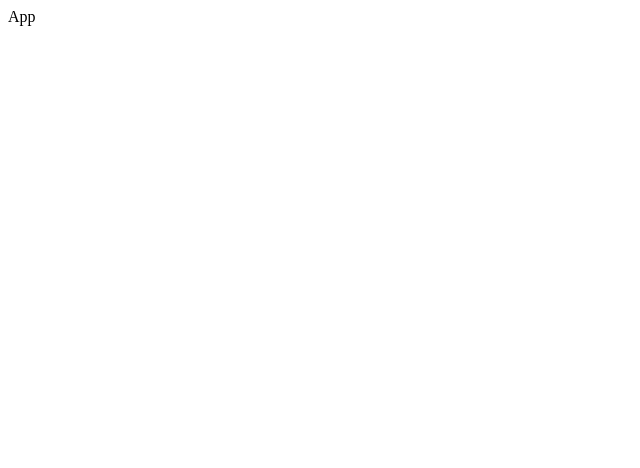
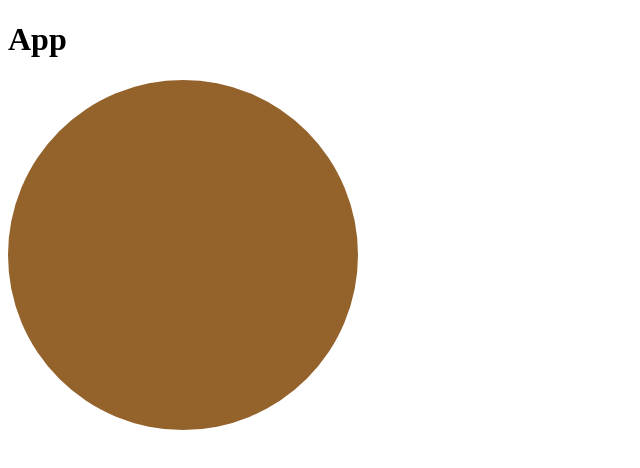
Before and after one commit to codetapacademy/all-on-red-with-react, a React (Create React App) app: page / in a window 1280 px wide. Shown: the top 468 px of the page, without its empty margins (0-640 px from the left). Built offline with nearby package versions, Linux system fonts and the light colour scheme.

Commit message:
create the circle for my roulette app closes #36

```diff
--- a/package.json
+++ b/package.json
@@ -8,7 +8,9 @@
     "@testing-library/user-event": "^7.1.2",
     "react": "^16.12.0",
     "react-dom": "^16.12.0",
-    "react-scripts": "3.4.0"
+    "react-scripts": "3.4.0",
+    "styled": "^1.0.0",
+    "styled-components": "^5.0.1"
   },
   "scripts": {
     "start": "react-scripts start",
--- a/src/component/app/app.component.jsx
+++ b/src/component/app/app.component.jsx
@@ -1,8 +1,12 @@
 import React from 'react'
+import Board from '../board'
 
 const App = () => {
   return (
-    <div>App</div>
+    <div>
+      <h1>App</h1>
+      <Board/>
+    </div>
   )
 }
 
--- /dev/null
+++ b/src/component/board/board.component.jsx
@@ -0,0 +1,10 @@
+import React from 'react'
+import { StyledBoard } from './board.style'
+
+const Board = () => {
+  return (
+    <StyledBoard side={350}/>
+  )
+}
+
+export default Board
--- /dev/null
+++ b/src/component/board/board.style.js
@@ -0,0 +1,8 @@
+import styled from 'styled-components'
+
+export const StyledBoard = styled.div`
+  background-color: #94632c;
+  border-radius: 50%;
+  width: ${({ side }) => `${side}px`};
+  height: ${({ side }) => `${side}px`};
+`
--- /dev/null
+++ b/src/component/board/index.js
@@ -0,0 +1 @@
+export { default } from './board.component'
```
